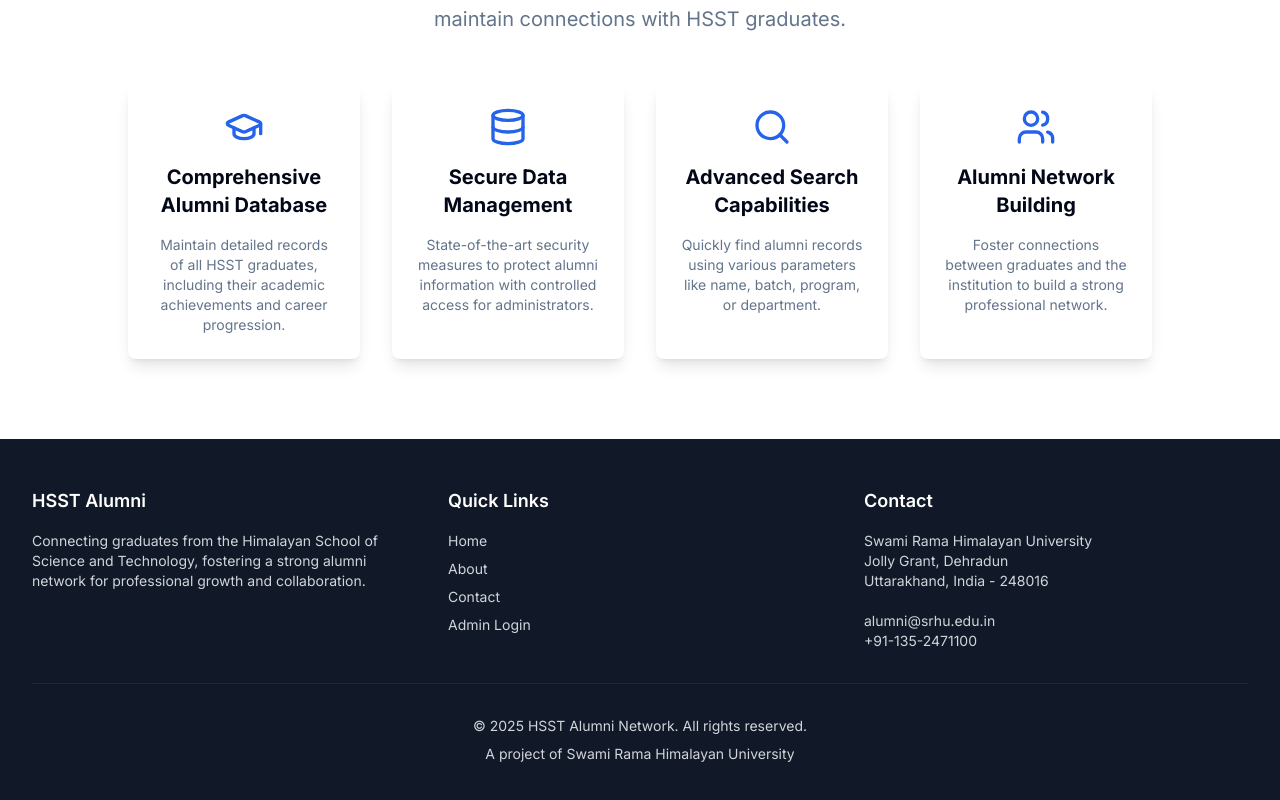
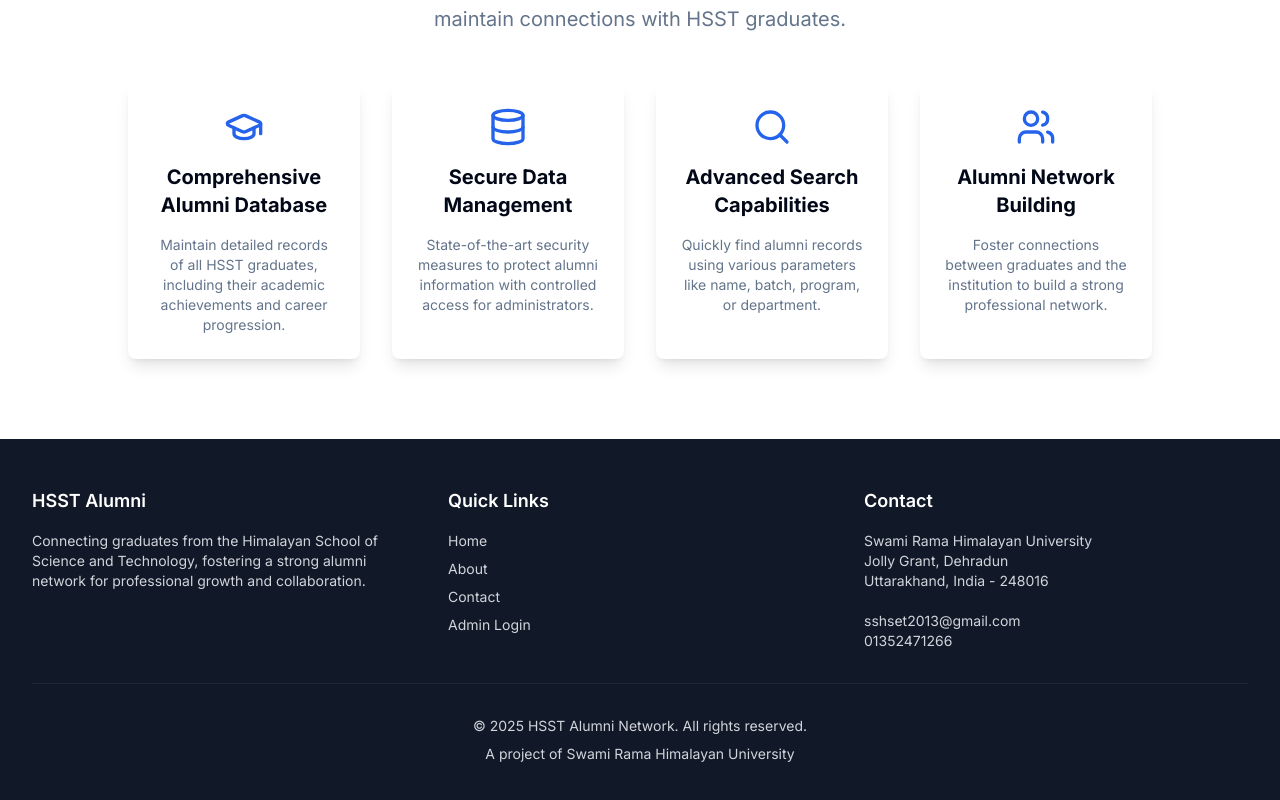
Before and after one commit to Hridesh-Srivastava/Alumni-data-frontend, a Next.js app: page / in a window 1280 px wide. Shown: the part 719-1519 px from the top of the page. Built offline with nearby package versions, Linux system fonts and the light colour scheme; no server answers.

Commit message:
Add favicon, update contact information, and enhance dashboard layout with navigation links

```diff
--- a/app/contact/page.tsx
+++ b/app/contact/page.tsx
@@ -39,9 +39,9 @@
                     <div>
                       <h3 className="font-medium">Phone</h3>
                       <p className="mt-1 text-sm text-muted-foreground">
-                        +91-135-2471100
+                        01352471266
                         <br />
-                        +91-135-2471150
+                        01352471150
                       </p>
                     </div>
                   </div>
@@ -54,7 +54,7 @@
                       <p className="mt-1 text-sm text-muted-foreground">
                         info@srhu.edu.in
                         <br />
-                        alumni@srhu.edu.in
+                        sshset2013@gmail.com
                       </p>
                     </div>
                   </div>
@@ -81,9 +81,9 @@
           <div className="container px-4 md:px-6">
             <div className="mx-auto max-w-5xl">
               <div className="aspect-video overflow-hidden rounded-lg">
-                {/* Updated Google Maps embed with exact coordinates for Swami Rama Himalayan University */}
+
                 <iframe
-                  src="https://www.google.com/maps/embed?pb=!1m18!1m12!1m3!1d3445.8901776079136!2d78.18600757523961!3d30.268799681816385!2m3!1f0!2f0!3f0!3m2!1i1024!2i768!4f13.1!3m3!1m2!1s0x39092b9518e2fecd%3A0x87ba2f66716c7f99!2sSwami%20Rama%20Himalayan%20University!5e0!3m2!1sen!2sin!4v1716422400000!5m2!1sen!2sin"
+                  src="https://www.google.com/maps/embed?pb=!1m18!1m12!1m3!1d3120.8219681239984!2d78.16493377501617!3d30.190831911621057!2m3!1f0!2f0!3f0!3m2!1i1024!2i768!4f13.1!3m3!1m2!1s0x390924dc8a731ca5%3A0x862f6f008f38d092!2sSwami%20Rama%20Himalayan%20University%20(SRHU)!5e1!3m2!1sen!2sin!4v1742756216226!5m2!1sen!2sin"
                   width="100%"
                   height="100%"
                   style={{ border: 0 }}
--- a/app/dashboard/page.tsx
+++ b/app/dashboard/page.tsx
@@ -1,11 +1,25 @@
 import { DashboardStats } from "@/components/dashboard-stats"
 import { RecentAlumni } from "@/components/recent-alumni"
 import { BackendStatus } from "@/components/backend-status"
+import Link from "next/link"
 
 export default function DashboardPage() {
   return (
     <div className="container mx-auto py-6">
-      <h1 className="text-3xl font-bold mb-6">Dashboard</h1>
+      <div className="flex justify-between items-center mb-6">
+        <h1 className="text-3xl font-bold">Dashboard</h1>
+        <nav className="flex items-center space-x-4">
+          <Link href="/" className="text-sm font-medium hover:underline">
+            Home
+          </Link>
+          <Link href="/about" className="text-sm font-medium hover:underline">
+            About
+          </Link>
+          <Link href="/contact" className="text-sm font-medium hover:underline">
+            Contact
+          </Link>
+        </nav>
+      </div>
       <p className="text-muted-foreground mb-6">Welcome to the HSST Alumni Data Collection System</p>
 
       <BackendStatus />
--- a/app/layout.tsx
+++ b/app/layout.tsx
@@ -11,6 +11,9 @@
 export const metadata: Metadata = {
   title: "HSST Alumni Data Collection",
   description: "Alumni data collection system for Swami Rama Himalayan University",
+  icons: {
+    icon: "/HSST-2.png.webp",
+  },
 }
 
 export default function RootLayout({
--- a/components/dashboard-layout.tsx
+++ b/components/dashboard-layout.tsx
@@ -109,6 +109,7 @@
               <School className="h-6 w-6 text-primary" />
               <span className="text-xl font-bold">HSST Alumni</span>
             </Link>
+            <ThemeToggle />
           </div>
 
           <nav className="flex-1 space-y-1 px-2 py-4">
@@ -141,7 +142,7 @@
                   <p className="text-xs text-muted-foreground">{user?.email || "user@example.com"}</p>
                 </div>
               </div>
-              <ThemeToggle />
+
             </div>
 
             <Button variant="outline" className="mt-4 w-full" onClick={handleLogout}>
--- a/components/footer.tsx
+++ b/components/footer.tsx
@@ -47,12 +47,12 @@
               Uttarakhand, India - 248016
               <br />
               <br />
-              <a href="mailto:alumni@srhu.edu.in" className="hover:text-white">
-                alumni@srhu.edu.in
+              <a href="mailto:sshset2013@gmail.com" className="hover:text-white">
+              sshset2013@gmail.com
               </a>
               <br />
-              <a href="tel:+911352471100" className="hover:text-white">
-                +91-135-2471100
+              <a href="tel:01352471266" className="hover:text-white">
+                01352471266
               </a>
             </address>
           </div>
```
Also changed, not shown: public/HSST-2.png.webp (added), 1 other file (tests, documents, lock files or other folders).
